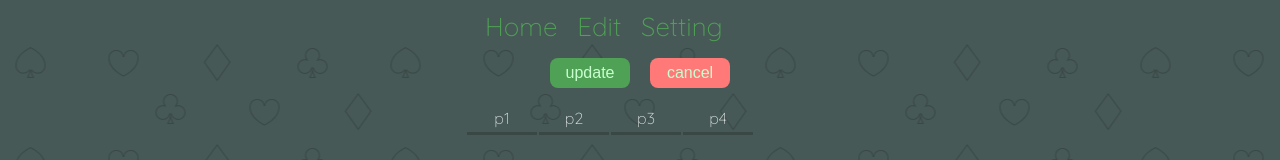
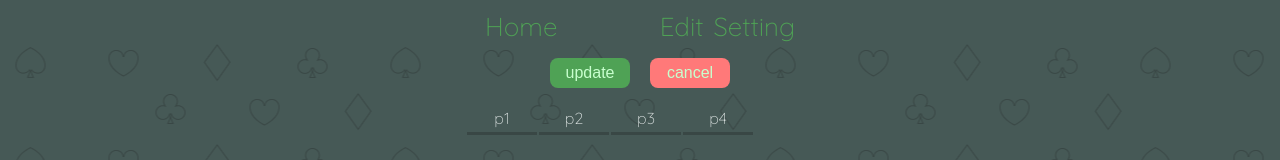
Before and after one commit to kennyqng/score, a React (Create React App) app: page /score/edit in a window 1280 px wide. Shown: the top 160 px of the page. Built offline with nearby package versions, Linux system fonts and the light colour scheme.

Commit message:
clean up code

```diff
--- a/src/components/Navbar/Navbar.css
+++ b/src/components/Navbar/Navbar.css
@@ -17,15 +17,15 @@ ul {
       color: #4FA255;
       text-decoration: none;
   }
+  .link-setting {
+      float: right;
+      padding: 10px 20px 5px 5px ;
+      color: #4FA255;
+      text-decoration: none;
+  }
   .link-edit {
-    float: left;
-    padding: 10px 10px 5px 10px ;
+    float: right;
+    padding: 10px 5px 5px 5px ;
     color: #4FA255;
     text-decoration: none;
   }
-  .link-setting {
-      float: left;
-      padding: 10px 20px 5px 10px ;
-      color: #4FA255;
-      text-decoration: none;
-  }
--- a/src/components/Navbar/Navbar.js
+++ b/src/components/Navbar/Navbar.js
@@ -8,8 +8,8 @@ function NavBar() {
         <div className="Navbar">
             <ul>
                 <li><Link to="/" className="link-home" > Home </Link></li>
+                <li ><Link to="/setting" className="link-setting" > Setting </Link></li>
                 <li><Link to="/edit" className="link-edit" > Edit </Link></li>
-                <li ><Link to="/setting" className="link-setting" > Setting </Link></li>
             </ul>
         </div>
     )
--- a/src/components/pages/Edit.js
+++ b/src/components/pages/Edit.js
@@ -9,17 +9,20 @@ function Edit() {
     const initialValue = JSON.parse(saved);
     return initialValue || [];
   });
-
+  //get player names from memory, else load default
   let names = JSON.parse(localStorage.getItem("storedNames")) || [ "p1", "p2", "p3", "p4"  ];
+  //for when need to redirect back to home
   let navigate = useNavigate();
-
+  //query of indexes and new edited values
   const [query, setQuery] = useState([]);
-
+  //array of indexes for row that have been edited
   const [row, setRow] = useState([]);
-
+  //function to add indexes to query, add indexes to edited 'row' array
   function addQuery (index1, index2, value) {
+    //only add real numbers
     if(!isNaN(value)) {
       setQuery(arr => [...arr, [index1, index2, value]])
+      //to avoid duplicate added to row array
       let duplicate = false;
       for(let i = 0; i < row.length; i++) {
         if(row[i] === index1){
@@ -27,40 +30,43 @@ function Edit() {
         }
       }
       if (!duplicate) {
+        //add to row if not a duplicate
         setRow(arr => [...arr, index1]);
       }
-      console.log(query);
     }
   };
+  //update new value in score
   function updateLocal([i1, i2, val]) {
     local[i1][i2] = parseInt(val);
-    // setRow(arr => [...arr, i1]);
-    // console.log("row " + i1);
   }
+  //validate sum to be zero
   function checkRowSum() {
     let pass = true;
     row.map(row =>{
       const sum = local[row][0] + local[row][1] + local[row][2] + local[row][3];
-      console.log("row" + local[row][0] + " " + local[row][1] + " " + local[row][2] + " " + local[row][3])
       if (sum !== 0) {
         pass = false;
-        alert("sum does not add up at " + local[row][0] + " " + local[row][1] + " "  + local[row][2] + " "  + local[row][3])
+        alert("This row does not add up to 0:\n [" + local[row][0] + "] [" + local[row][1] + "] ["  + local[row][2] + "] ["  + local[row][3] + "]")
       }
     });
     return pass;
   }
+  //on submit: update score locally, validate edited row to sum zero, only then update database
   function handleSubmit () {
     if(query.length > 0) {
       query.map(param => {
         updateLocal(param);
       });
+      //validate edited row to sum to zero
       if(checkRowSum()) {
-        console.log(local);
+        //update database
         localStorage.setItem("scoreData", JSON.stringify(local));
+        //redirect home
         navigate("/");
       }
     } else alert("no changes to submit!")
   }
+  //cancel editing
   function handleCancel () {
     navigate("/");
   }
```
